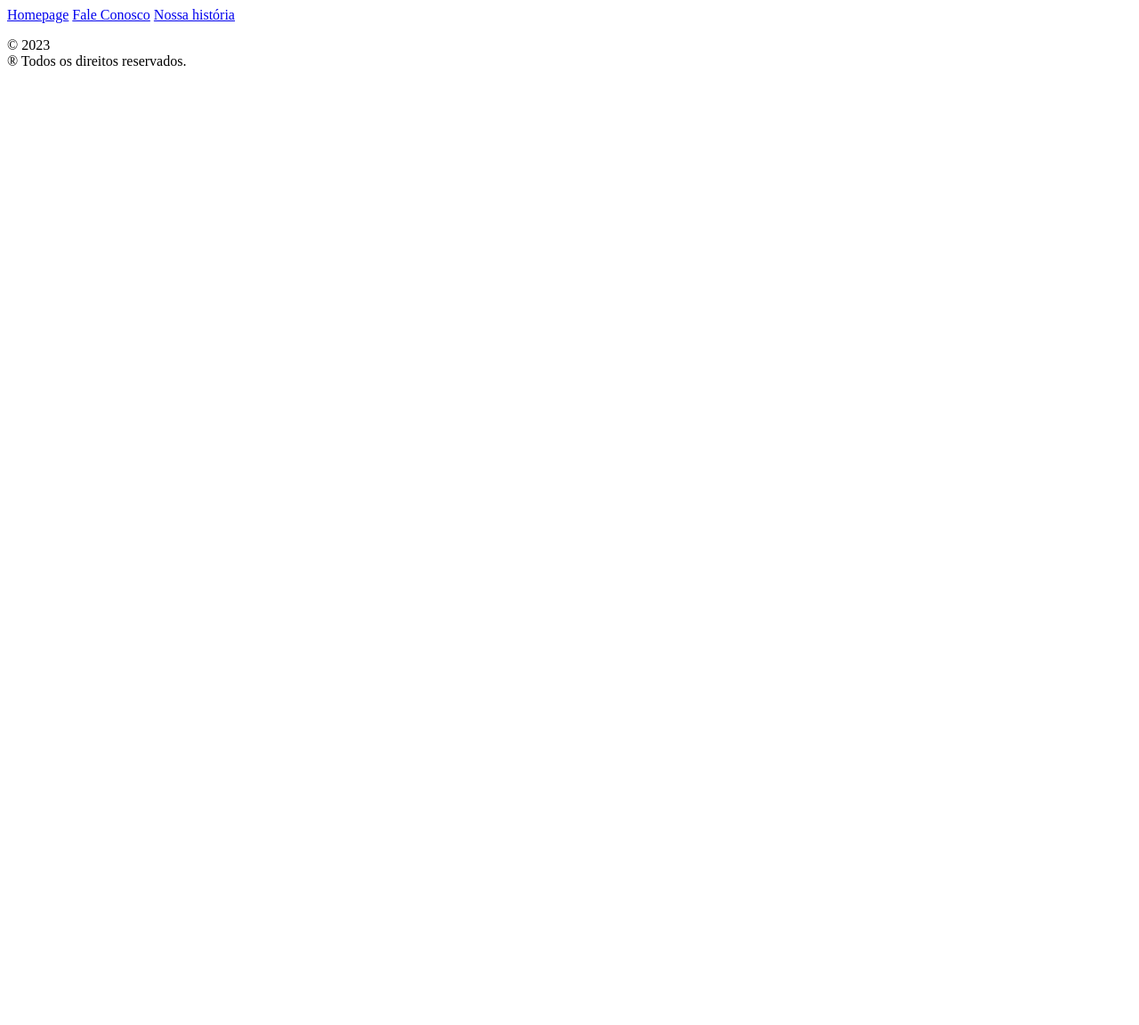
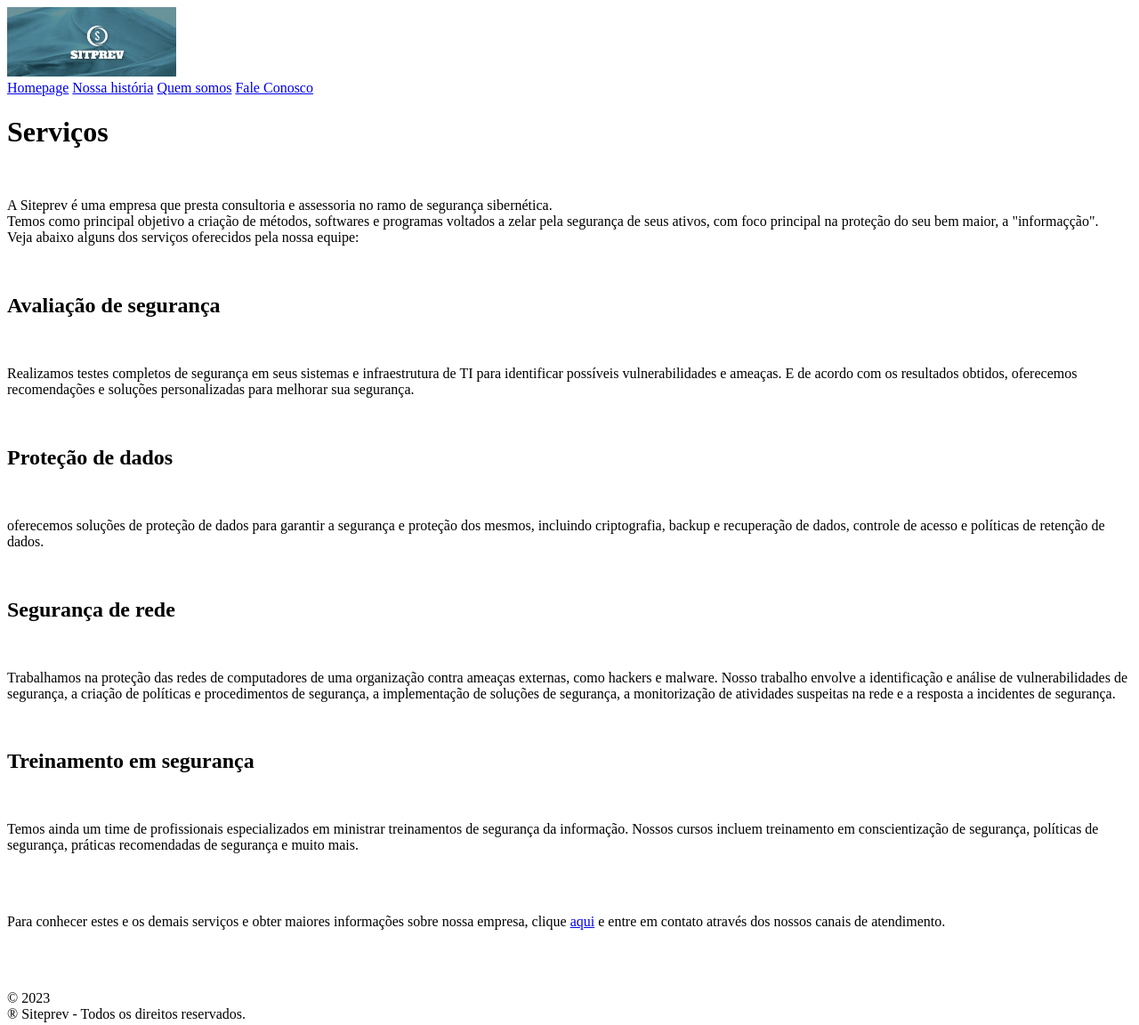
Before and after one commit to koudaltz/ProjetoUninove, a plain HTML site: page pages/servicos.html in a window 1280 px wide. Shown: the whole page at 89% size. Before the commit the page ends 800 px from the top, so only its background shows below. Drawn offline with Linux system fonts and the light colour scheme.

Commit message:
alteracao em todos os arquivos .html

```diff
--- a/pages/servicos.html
+++ b/pages/servicos.html
@@ -1,31 +1,68 @@
 <!DOCTYPE html>
 <html lang="pt-br">
+
 <head>
     <meta charset="UTF-8">
     <meta http-equiv="X-UA-Compatible" content="IE=edge">
     <meta name="viewport" content="width=device-width, initial-scale=1.0">
-    <title>Nossa empresa - Serviços</title>
+    <title>Siteprev - Serviços</title>
 </head>
 
 <body>
 
     <header>
+        <img src="../assets/imagens/logo.jpg" alt="Imagem contendo o logo do site" width="15%" height="15%">
         <nav>
             <a href="../index.html">Homepage</a>
+            <a href="nossa_historia.html">Nossa história</a>
+            <a href="quem_somos.html">Quem somos</a>
             <a href="fale_conosco.html">Fale Conosco</a>
-            <a href="nossa_historia.html">Nossa história</a>
         </nav>
     </header>
 
     <main>
-
+        <h1>Serviços</h1>
+        <br>
+        <p>A Siteprev é uma empresa que presta consultoria e assessoria no ramo de segurança sibernética.<br>
+            Temos como principal objetivo a criação de métodos, softwares e programas voltados a zelar pela segurança de
+            seus ativos, com foco principal na proteção do seu bem maior, a "informaçção".<br>
+            Veja abaixo alguns dos serviços oferecidos pela nossa equipe:</p>
+        <br>
+        <h2>Avaliação de segurança</h2>
+        <br>
+        <p>Realizamos testes completos de segurança em seus sistemas e infraestrutura de TI para identificar possíveis
+            vulnerabilidades e ameaças. E de acordo com os resultados obtidos, oferecemos recomendações e soluções
+            personalizadas para melhorar sua segurança.</p>
+        <br>
+        <h2>Proteção de dados</h2>
+        <br>
+        <p>oferecemos soluções de proteção de dados para garantir a segurança e proteção dos mesmos, incluindo
+            criptografia, backup e recuperação de dados, controle de acesso e políticas de retenção de dados.</p>
+        <br>
+        <h2>Segurança de rede</h2>
+        <br>
+        <p>Trabalhamos na proteção das redes de computadores de uma organização contra ameaças externas, como hackers e
+            malware. Nosso trabalho envolve a identificação e análise de vulnerabilidades de segurança, a criação de
+            políticas e procedimentos de segurança, a implementação de soluções de segurança, a monitorização de
+            atividades suspeitas na rede e a resposta a incidentes de segurança.</p>
+        <br>
+        <h2>Treinamento em segurança</h2>
+        <br>
+        <p>Temos ainda um time de profissionais especializados em ministrar treinamentos de segurança da informação.
+            Nossos cursos incluem treinamento em conscientização de segurança, políticas de segurança, práticas
+            recomendadas de segurança e muito mais.</p>
+        <br><br>
+        <p>Para conhecer estes e os demais serviços e obter maiores informações sobre nossa empresa, clique <a
+                href="fale_conosco.html">aqui</a> e entre em contato através dos nossos canais de atendimento.</p>
+        <br><br>
     </main>
 
 
     <footer>
-        <p>©  2023<br>
-®  Todos os direitos reservados.</p>
+        <p>© 2023<br>
+            ® Siteprev - Todos os direitos reservados.</p>
     </footer>
 
 </body>
+
 </html>
```
Also changed, not shown: index.html (+9 -2 lines), pages/fale_conosco.html (+7 -4 lines), pages/nossa_historia.html (+28 -4 lines), pages/quem_somos.html (added, +35 -0 lines), assets/imagens/logo.jpg (added).
